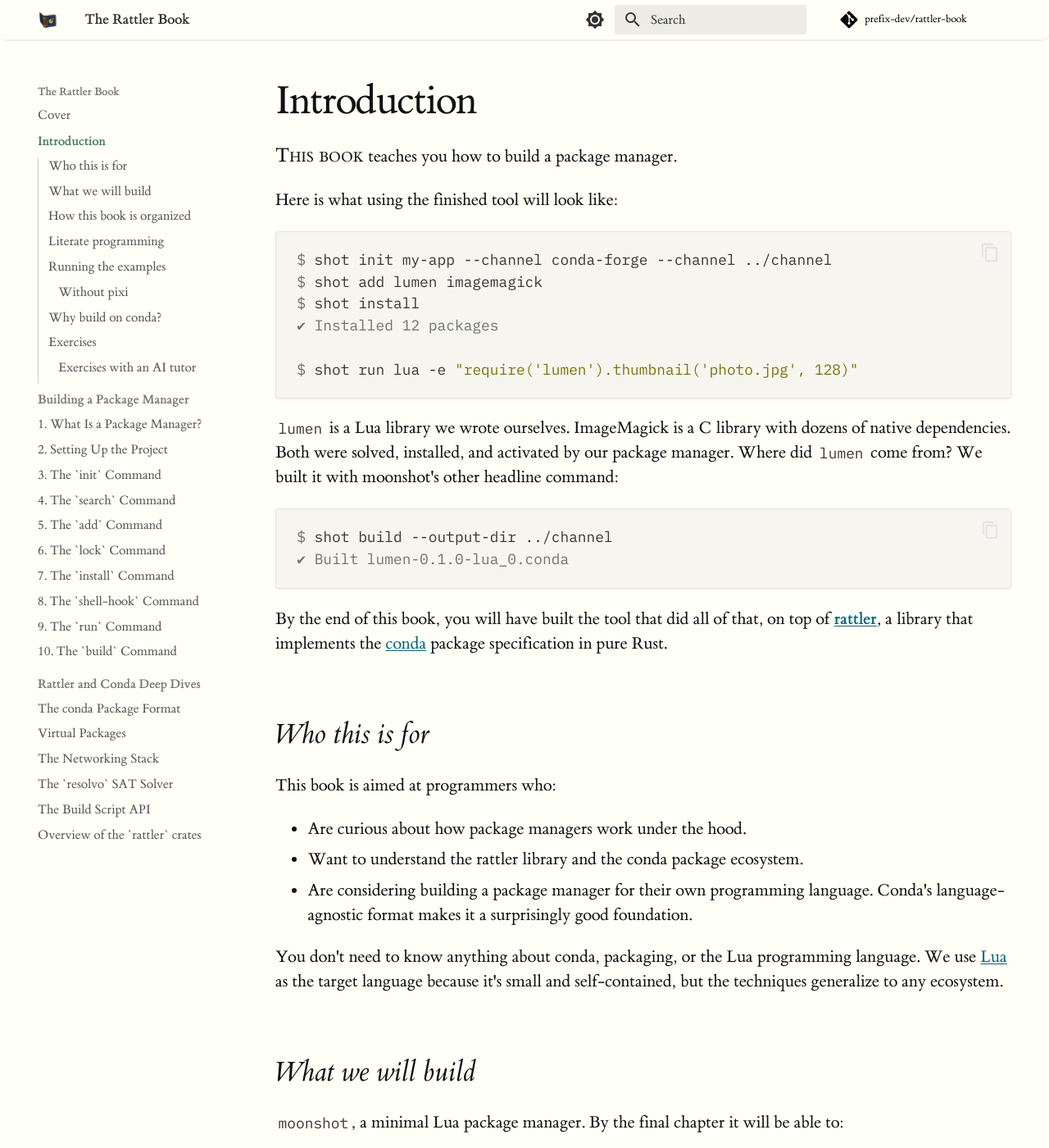
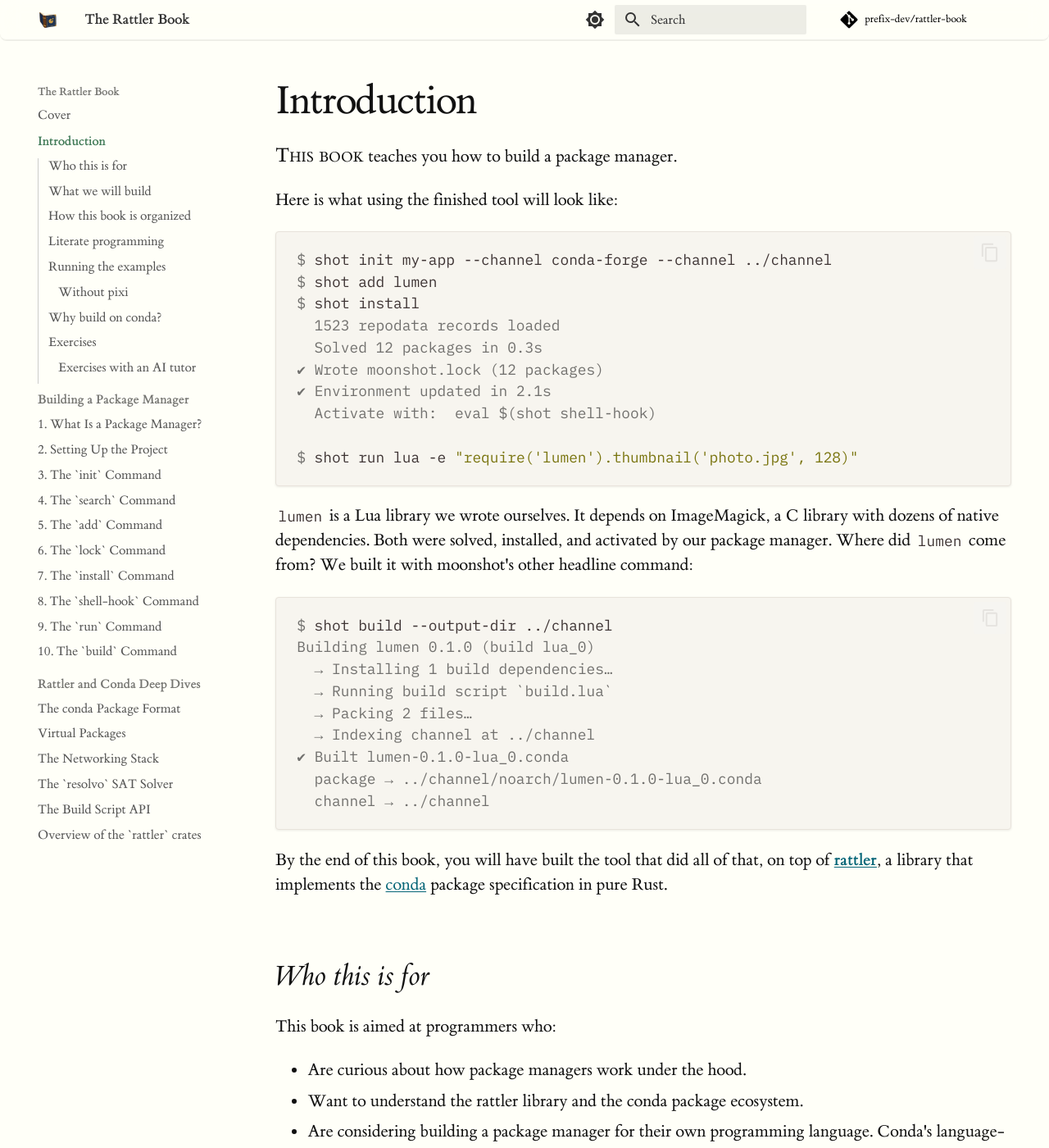
Before and after one commit to prefix-dev/rattler-book, an MkDocs documentation site: the page built from book/src/introduction.md, in a window 1280 px wide and 1400 px high. Shown: the whole window at 82% size. Built offline with MkDocs 1.6.1 and Material for MkDocs 9.7.7, drawn with Linux system fonts in a browser that asks for light colours; comment, search, counter and statistics services are not loaded.

````diff
--- a/book/src/introduction.md
+++ b/book/src/introduction.md
@@ -6,21 +6,32 @@ Here is what using the finished tool will look like:
 
 ```console
 $ shot init my-app --channel conda-forge --channel ../channel
-$ shot add lumen imagemagick
+$ shot add lumen
 $ shot install
-✔ Installed 12 packages
+  1523 repodata records loaded
+  Solved 12 packages in 0.3s
+✔ Wrote moonshot.lock (12 packages)
+✔ Environment updated in 2.1s
+  Activate with:  eval $(shot shell-hook)
 
 $ shot run lua -e "require('lumen').thumbnail('photo.jpg', 128)"
 ```
 
-`lumen` is a Lua library we wrote ourselves. ImageMagick is a C library with
-dozens of native dependencies. Both were solved, installed, and activated by
-our package manager. Where did `lumen` come from? We built it with moonshot's
-other headline command:
+`lumen` is a Lua library we wrote ourselves. It depends on ImageMagick, a C
+library with dozens of native dependencies. Both were solved, installed, and
+activated by our package manager. Where did `lumen` come from? We built it
+with moonshot's other headline command:
 
 ```console
 $ shot build --output-dir ../channel
+Building lumen 0.1.0 (build lua_0)
+  → Installing 1 build dependencies…
+  → Running build script `build.lua`
+  → Packing 2 files…
+  → Indexing channel at ../channel
 ✔ Built lumen-0.1.0-lua_0.conda
+  package → ../channel/noarch/lumen-0.1.0-lua_0.conda
+  channel → ../channel
 ```
 
 By the end of this book, you will have built the tool that did all of that, on
````
Also changed, not shown: book/src/ch08-shell-hook.md (+4 -6 lines), book/src/ch10-build.md (+7 -2 lines).
